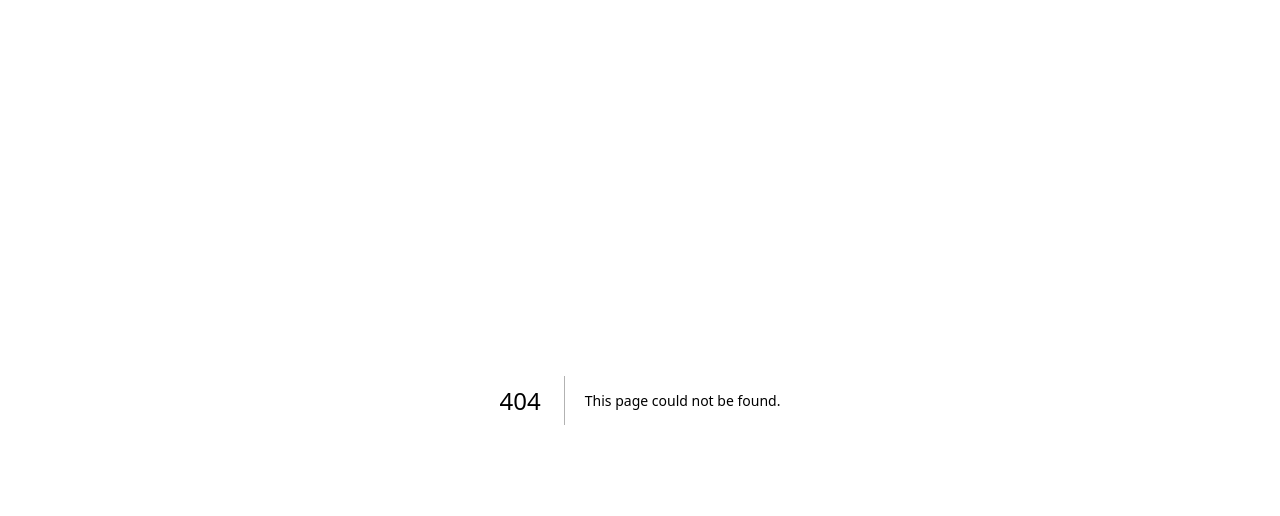
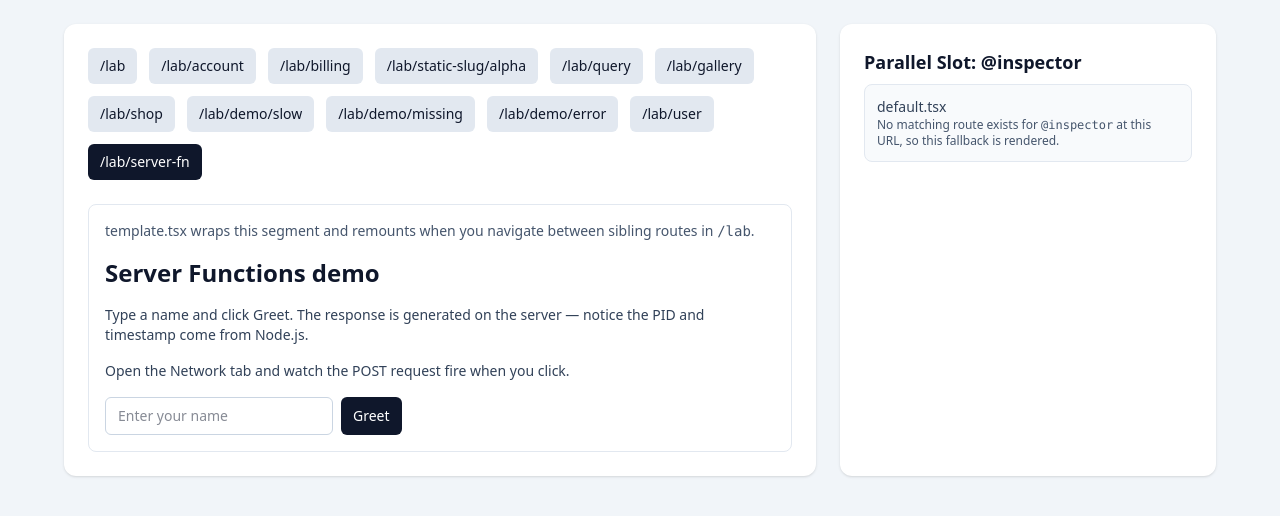
Before and after one commit to obadakhalili/learning-nextjs, a Next.js app: page /lab/server-fn in a window 1280 px wide. Before the commit this address had no page. Shown: the top 516 px of the page. Built offline with nearby package versions, Linux system fonts and the light colour scheme.

Commit message:
server functions

```diff
--- a/src/app/lab/_components/lab-nav.tsx
+++ b/src/app/lab/_components/lab-nav.tsx
@@ -15,6 +15,7 @@ const links = [
   "/lab/demo/missing",
   "/lab/demo/error",
   "/lab/user",
+  "/lab/server-fn",
 ] as const;
 
 function normalizePath(path: string) {
--- /dev/null
+++ b/src/app/lab/server-fn/_components/greeter.tsx
@@ -0,0 +1,41 @@
+"use client";
+
+import { useState } from "react";
+import { greet } from "../actions";
+
+export default function Greeter() {
+  const [name, setName] = useState("");
+  const [result, setResult] = useState<Awaited<ReturnType<typeof greet>> | null>(null);
+
+  async function handleClick() {
+    const response = await greet(name);
+    setResult(response);
+  }
+
+  return (
+    <div className="space-y-4">
+      <div className="flex gap-2">
+        <input
+          className="rounded-md border border-slate-300 px-3 py-2 text-sm"
+          placeholder="Enter your name"
+          value={name}
+          onChange={(e) => setName(e.target.value)}
+        />
+        <button
+          className="rounded-md bg-slate-900 px-3 py-2 text-sm text-white"
+          onClick={handleClick}
+        >
+          Greet
+        </button>
+      </div>
+
+      {result && (
+        <div className="rounded-md bg-slate-50 p-4 text-sm space-y-1 font-mono">
+          <p>message: {result.message}</p>
+          <p>servedAt: {result.servedAt}</p>
+          <p>pid: {result.pid}</p>
+        </div>
+      )}
+    </div>
+  );
+}
--- /dev/null
+++ b/src/app/lab/server-fn/actions.ts
@@ -0,0 +1,10 @@
+"use server";
+
+export async function greet(name: string) {
+  // This runs on the server. process.pid is only available in Node.js.
+  return {
+    message: `Hello, ${name}!`,
+    servedAt: new Date().toISOString(),
+    pid: process.pid,
+  };
+}
--- /dev/null
+++ b/src/app/lab/server-fn/page.tsx
@@ -0,0 +1,16 @@
+import Greeter from "./_components/greeter";
+
+export default function ServerFnPage() {
+  return (
+    <article className="space-y-4">
+      <h1 className="text-2xl font-semibold">Server Functions demo</h1>
+      <p className="text-sm text-slate-700">
+        Type a name and click Greet. The response is generated on the server — notice the PID and timestamp come from Node.js.
+      </p>
+      <p className="text-sm text-slate-700">
+        Open the Network tab and watch the POST request fire when you click.
+      </p>
+      <Greeter />
+    </article>
+  );
+}
```
Also changed, not shown: 1 other file (tests, documents, lock files or other folders).
